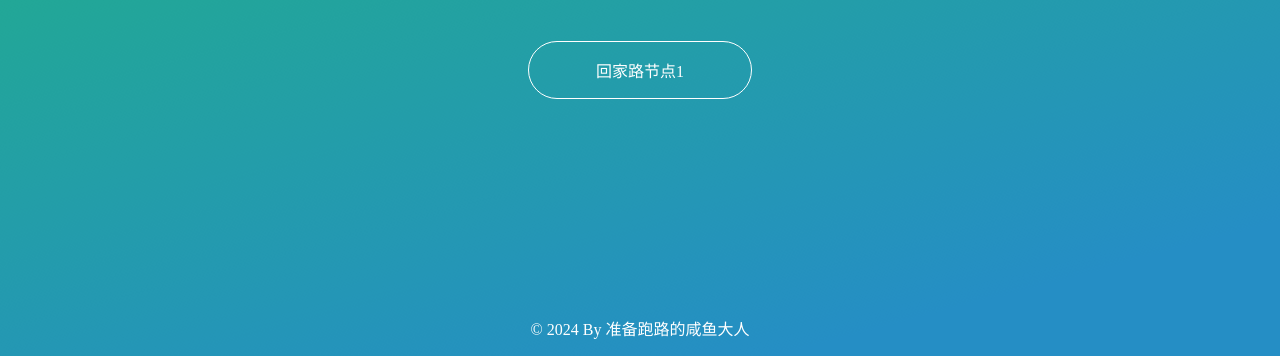
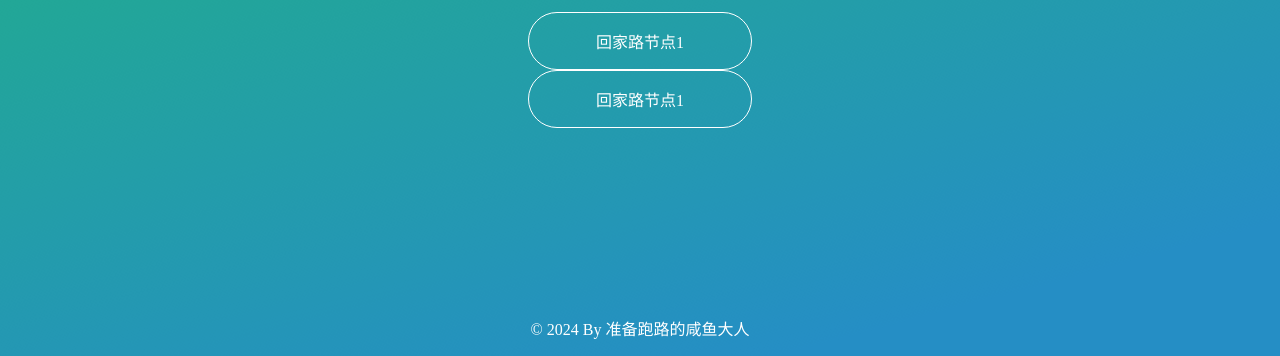
Before and after one commit to xianyupaolu/homehtml, a plain HTML site: page index.html in a window 1280 px wide. Shown: the part 444-800 px from the top of the page. Drawn offline with Linux system fonts and the light colour scheme.

Commit message:
Update index.html
add url

```diff
--- a/index.html
+++ b/index.html
@@ -17,6 +17,9 @@
 				<div class="links">
 					<a href="http://172.247.48.171:17881" target="_blank">回家路节点1</a>
 				</div>
+				<div class="links">
+					<a href="http://154.9.241.238:23896" target="_blank">回家路节点1</a>
+				</div>
 			</div>
 		</main>
 		<footer>
```
